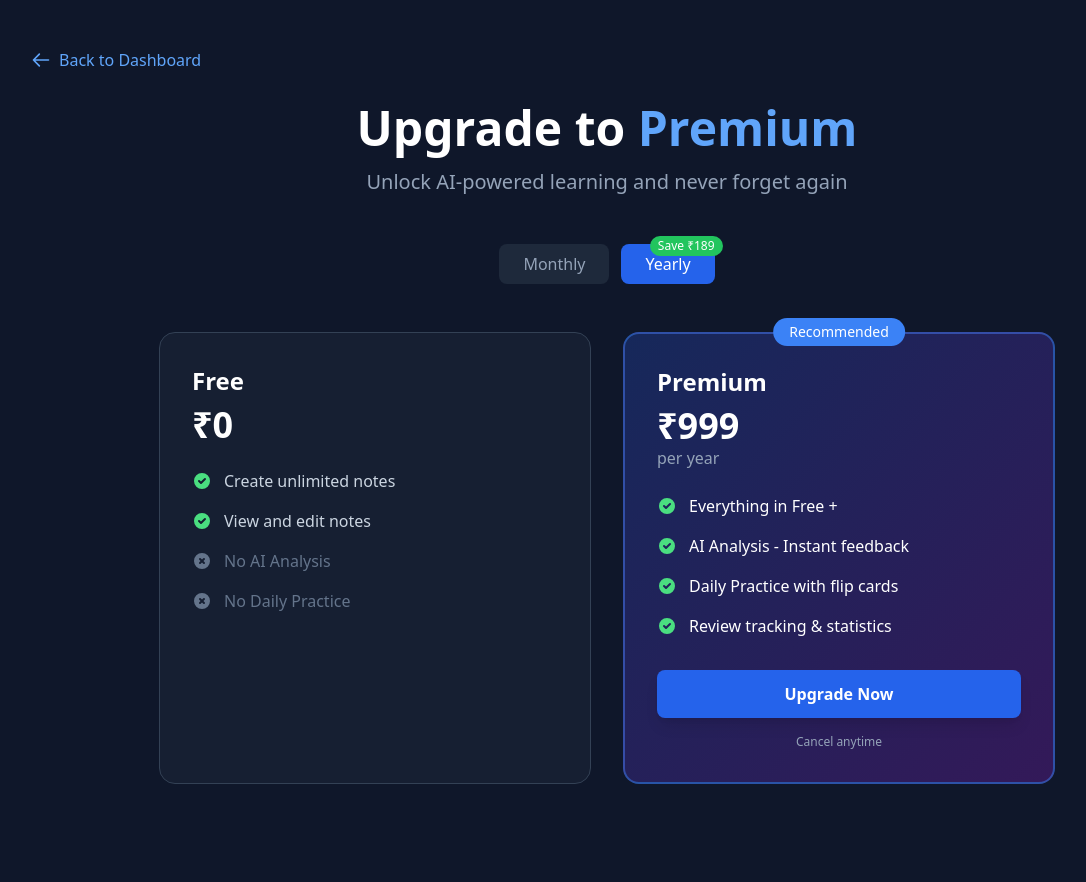
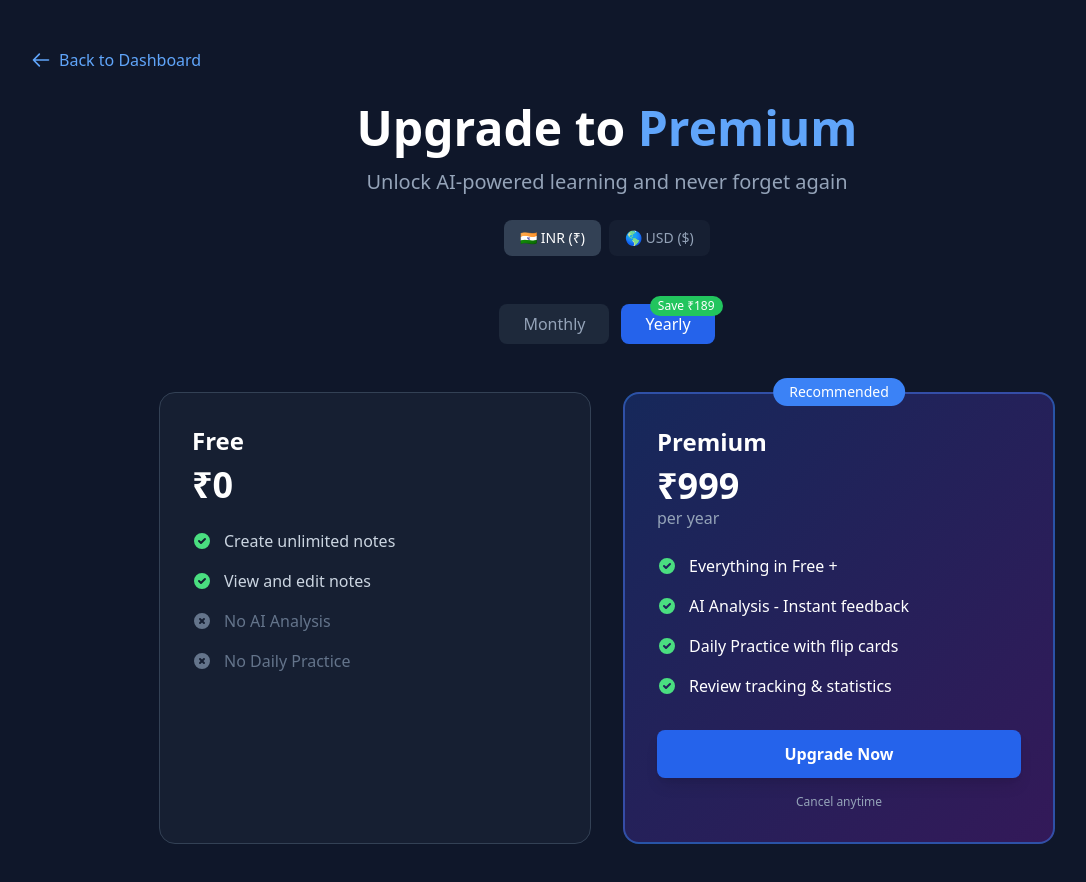
Before and after one commit to ydhanush8/MemoMind, a Next.js app: page /pricing in a window 1280 px wide. Shown: the top 882 px of the page, without its empty margins (33-1119 px from the left). Before the commit the page ends 832 px from the top, so only its background shows below. Built offline with nearby package versions, Linux system fonts and the light colour scheme; no server answers.

Commit message:
feat: Add international USD pricing with currency toggle

```diff
--- a/app/pricing/page.tsx
+++ b/app/pricing/page.tsx
@@ -14,8 +14,25 @@ declare global {
 export default function PricingPage() {
   const router = useRouter();
   const [selectedPlan, setSelectedPlan] = useState<'monthly' | 'yearly'>('yearly');
+  const [currency, setCurrency] = useState<'INR' | 'USD'>('INR');
   const [isProcessing, setIsProcessing] = useState(false);
   const [subscriptionStatus, setSubscriptionStatus] = useState<any>(null);
+
+  // Pricing data for both currencies
+  const pricing = {
+    INR: {
+      monthly: 99,
+      yearly: 999,
+      symbol: '₹',
+      yearlyDiscount: 189,
+    },
+    USD: {
+      monthly: 1.99,
+      yearly: 19.99,
+      symbol: '$',
+      yearlyDiscount: 3.89,
+    },
+  };
 
   useEffect(() => {
     checkSubscription();
@@ -45,9 +62,18 @@ export default function PricingPage() {
         body: JSON.stringify({ planType: selectedPlan }),
       });
 
-      if (!response.ok) throw new Error('Failed to create subscription');
+      if (!response.ok) {
+        const errorText = await response.text();
+        console.error('API Error:', errorText);
+        throw new Error(`Failed to create subscription: ${response.status}`);
+      }
 
-      const { subscriptionId, razorpayKeyId } = await response.json();
+      const data = await response.json();
+      const { subscriptionId, razorpayKeyId } = data;
+
+      if (!subscriptionId || !razorpayKeyId) {
+        throw new Error('Invalid response from server');
+      }
 
       const options = {
         key: razorpayKeyId,
@@ -85,7 +111,7 @@ export default function PricingPage() {
       razorpay.open();
     } catch (error) {
       console.error('Payment error:', error);
-      alert('Failed to initiate payment. Please try again.');
+      alert(`Failed to initiate payment: ${error instanceof Error ? error.message : 'Unknown error'}`);
     } finally {
       setIsProcessing(false);
     }
@@ -144,9 +170,33 @@ export default function PricingPage() {
           <h1 className="text-4xl sm:text-5xl font-bold text-white mb-4">
             Upgrade to <span className="text-blue-400">Premium</span>
           </h1>
-          <p className="text-lg sm:text-xl text-slate-400">
+          <p className="text-lg sm:text-xl text-slate-400 mb-6">
             Unlock AI-powered learning and never forget again
           </p>
+
+          {/* Currency Toggle */}
+          <div className="flex justify-center gap-2 mb-4">
+            <button
+              onClick={() => setCurrency('INR')}
+              className={`px-4 py-2 rounded-lg font-medium transition-all text-sm ${
+                currency === 'INR'
+                  ? 'bg-slate-700 text-white'
+                  : 'bg-slate-800/50 text-slate-400 hover:bg-slate-700/50'
+              }`}
+            >
+              🇮🇳 INR (₹)
+            </button>
+            <button
+              onClick={() => setCurrency('USD')}
+              className={`px-4 py-2 rounded-lg font-medium transition-all text-sm ${
+                currency === 'USD'
+                  ? 'bg-slate-700 text-white'
+                  : 'bg-slate-800/50 text-slate-400 hover:bg-slate-700/50'
+              }`}
+            >
+              🌎 USD ($)
+            </button>
+          </div>
         </div>
 
         <div className="flex justify-center gap-3 mb-12">
@@ -170,7 +220,7 @@ export default function PricingPage() {
           >
             Yearly
             <span className="absolute -top-2 -right-2 bg-green-500 text-white text-xs px-2 py-0.5 rounded-full">
-              Save ₹189
+              Save {pricing[currency].symbol}{pricing[currency].yearlyDiscount}
             </span>
           </button>
         </div>
@@ -178,7 +228,7 @@ export default function PricingPage() {
         <div className="grid md:grid-cols-2 gap-8 max-w-4xl mx-auto">
           <div className="bg-slate-800/50 border border-slate-700 rounded-2xl p-8">
             <h3 className="text-2xl font-bold text-white mb-2">Free</h3>
-            <div className="text-4xl font-bold text-white mb-6">₹0</div>
+            <div className="text-4xl font-bold text-white mb-6">{pricing[currency].symbol}0</div>
             <ul className="space-y-4 mb-8">
               <li className="flex items-start gap-3 text-slate-300">
                 <svg className="w-5 h-5 text-green-400 flex-shrink-0 mt-0.5" fill="currentColor" viewBox="0 0 20 20">
@@ -214,7 +264,7 @@ export default function PricingPage() {
             <h3 className="text-2xl font-bold text-white mb-2">Premium</h3>
             <div className="mb-6">
               <div className="text-4xl font-bold text-white">
-                {selectedPlan === 'monthly' ? '₹99' : '₹999'}
+                {pricing[currency].symbol}{selectedPlan === 'monthly' ? pricing[currency].monthly : pricing[currency].yearly}
               </div>
               <div className="text-slate-400">
                 {selectedPlan === 'monthly' ? 'per month' : 'per year'}
```
